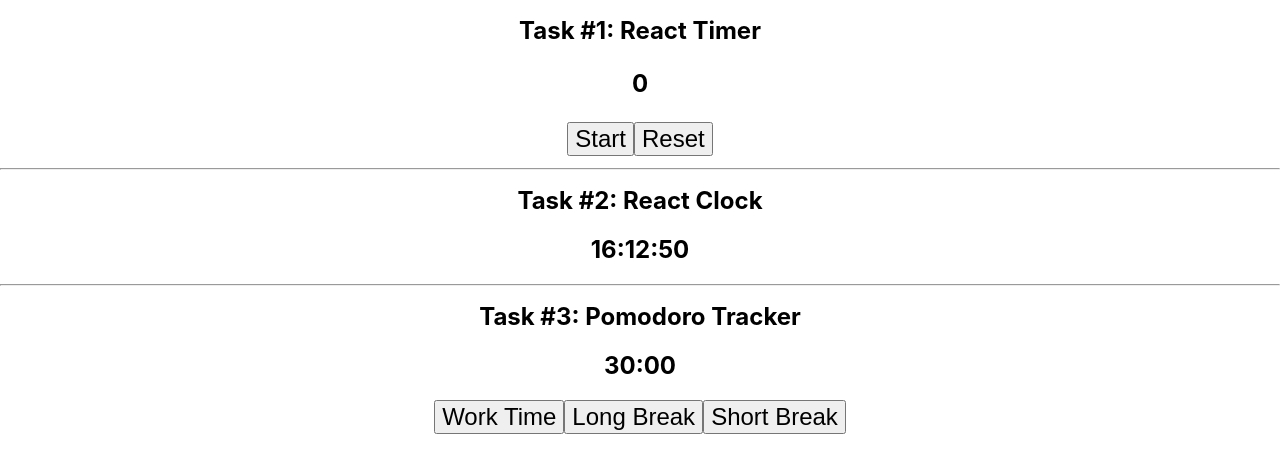
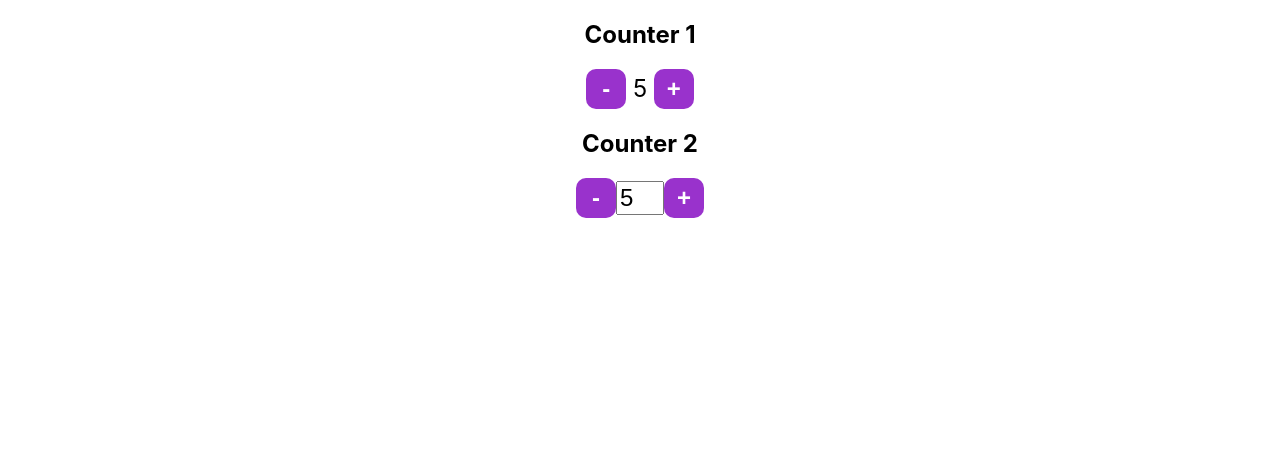
Before and after one commit to ipotemkin/sky-react, a React (Create React App) app: page / in a window 1280 px wide. Shown: the top 472 px of the page. Built offline with nearby package versions, Linux system fonts and the light colour scheme.

Commit message:
added MinMaxFn

```diff
--- a/src/App.js
+++ b/src/App.js
@@ -1,18 +1,18 @@
 import './App.css'
-import PomodoroTracker from './components/PomodoroTracker'
-import Clock from './components/Clock'
-// import MinMax from './components/MinMax'
-import ReacTimer from './components/ReacTimer'
+// import PomodoroTracker from './components/PomodoroTracker'
+// import Clock from './components/Clock'
+import MinMaxFn from './components/MinMaxFn'
+// import ReacTimer from './components/ReacTimer'
 
 function App() {
   return (
     <div className="App">
-      {/* <MinMax min={5} max={20}/> */}
-      <ReacTimer />
+      <MinMaxFn min={5} max={20}/>
+      {/* <ReacTimer />
       <hr />
       <Clock />
       <hr />
-      <PomodoroTracker />
+      <PomodoroTracker /> */}
     </div>
   )
 }
--- /dev/null
+++ b/src/components/MinMaxFn.js
@@ -0,0 +1,41 @@
+import { useState } from "react"
+
+export default function minMaxFn({min, max}) {
+  const [curCount, setCurCount] = useState(min)
+
+  const incr = () => {
+    if (curCount < max) setCurCount(curCount + 1)
+  }
+
+  const decr = () => {
+    if (curCount > min) setCurCount(curCount - 1)
+  }
+
+  const validate = (value) => {
+    if (!+value || +value < min) return min
+    if (+value > max) return max
+    return +value
+  }
+
+  const onChangeCount = (event) => {
+    setCurCount(validate(event.target.value))
+  }
+
+  return (
+    <div>
+      <h2>Counter 1</h2>
+      <button className="btn" type="button" onClick={decr}>-</button>
+      <span> { curCount } </span>
+      <button className="btn" type="button" onClick={incr}>+</button>
+
+      <h2>Counter 2</h2>
+      <button className="btn" type="button" onClick={decr}>-</button>
+      <input type="text"
+        value={ curCount }
+        onChange={onChangeCount}
+        className="input-number"
+      />
+      <button className="btn" type="button" onClick={incr}>+</button>
+    </div>
+  )
+}
```
